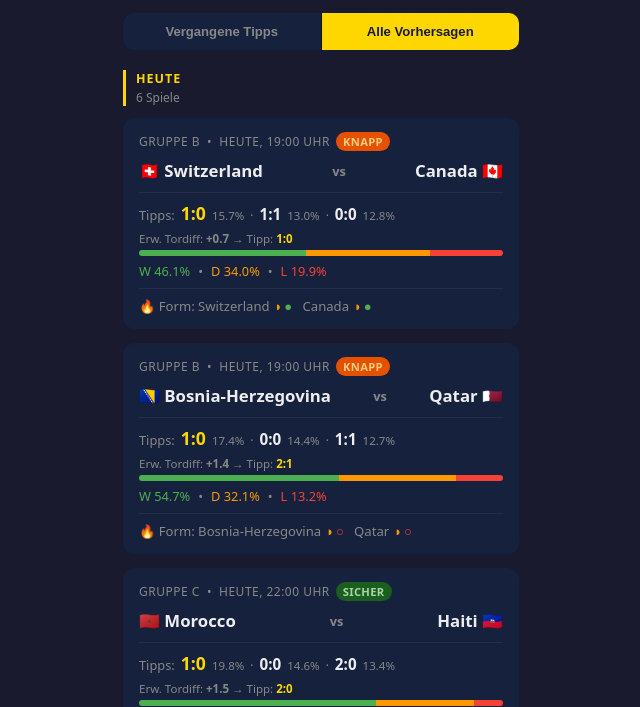
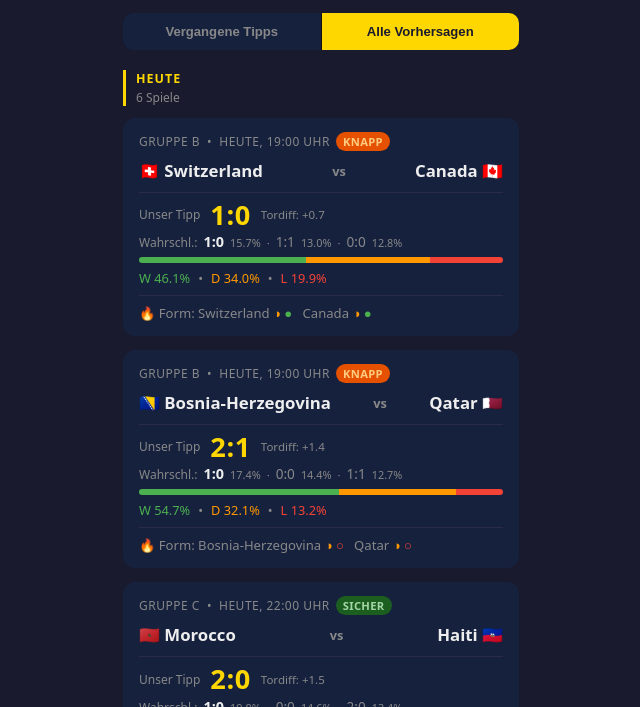
Before and after one commit to TyraBite/WmPredictor, a plain HTML site: page docs/details.html in a window 1280 px wide. Both pictures are taken after a click on the button "Alle Vorhersagen". Shown: the part 93-800 px from the top of the page, without its empty margins (319-959 px from the left). Drawn offline with Linux system fonts and the light colour scheme.

Commit message:
Promote model tip to primary card element; top_results to secondary

```diff
--- a/docs/details.html
+++ b/docs/details.html
@@ -66,13 +66,17 @@
   .dot-L { color: var(--loss); }
 
   /* Pending: tip row */
+  .main-tip-row   { display: flex; align-items: center; gap: 10px; margin-bottom: 4px; flex-wrap: wrap; }
+  .main-tip-label { font-size: 0.75rem; color: var(--muted); white-space: nowrap; }
+  .main-tip-score { font-size: 1.7rem; font-weight: 800; color: var(--accent); letter-spacing: .02em; line-height: 1; }
+  .main-tip-meta  { font-size: 0.72rem; color: var(--muted); }
   .tip-row { display: flex; align-items: baseline; gap: 6px; margin-bottom: 6px; flex-wrap: wrap; }
-  .tip-diff  { font-size: 0.72rem; color: var(--muted); margin-bottom: 4px; }
-  .tip-label { font-size: 0.8rem; color: var(--muted); }
-  .tip-value { font-size: 1.1rem; font-weight: 700; color: var(--accent); }
-  .tip-alt   { font-size: 0.95rem; font-weight: 600; color: var(--text); }
-  .tip-prob  { font-size: 0.72rem; color: var(--muted); }
-  .tip-sep   { color: var(--muted); font-size: 0.75rem; }
+  .tip-diff  { display: none; }
+  .tip-label { font-size: 0.75rem; color: var(--muted); }
+  .tip-value { font-size: 0.9rem; font-weight: 600; color: var(--text); }
+  .tip-alt   { font-size: 0.85rem; font-weight: 500; color: var(--muted); }
+  .tip-prob  { font-size: 0.68rem; color: var(--muted); }
+  .tip-sep   { color: var(--muted); font-size: 0.7rem; }
 
   .badge { display: inline-block; padding: 2px 7px; border-radius: 10px;
            font-size: 0.7rem; font-weight: 700; letter-spacing: .03em; }
@@ -258,7 +262,13 @@
       `<span class="${i===0?"tip-value":"tip-alt"}">${esc(t[0])}</span><span class="tip-prob">${t[1].toFixed(1)}%</span>`
     ).join('<span class="tip-sep">·</span>');
     const ef=m.explanation_factors||{};
-    const tordiffHtml=(ef.tip_lambda_a!=null&&ef.tip_lambda_b!=null)?`<div class="tip-diff">Erw. Tordiff: <strong>${ef.tip_lambda_a-ef.tip_lambda_b>=0?"+":""}${(ef.tip_lambda_a-ef.tip_lambda_b).toFixed(1)}</strong> → Tipp: <strong style="color:var(--accent)">${esc(m.tip||"?")}</strong></div>`:"";
+    const tordiff=(ef.tip_lambda_a!=null&&ef.tip_lambda_b!=null)?(ef.tip_lambda_a-ef.tip_lambda_b):null;
+    const tordiffLabel=tordiff!=null?`Tordiff: ${tordiff>=0?"+":""}${tordiff.toFixed(1)}`:"";
+    const mainTipHtml=`<div class="main-tip-row">
+  <span class="main-tip-label">Unser Tipp</span>
+  <span class="main-tip-score">${esc(m.tip||"?")}</span>
+  ${tordiffLabel?`<span class="main-tip-meta">${tordiffLabel}</span>`:""}
+</div>`;
     return `<div class="card" data-mid="${esc(m.match_id)}">
   <div class="card-meta">${grp} &nbsp;•&nbsp; ${fmtDateTime(m.kickoff_utc,m.date)} ${confidenceBadge(m.confidence_level||"medium")}</div>
   <div class="teams">
@@ -267,8 +277,8 @@
     <span>${esc(m.team_b)} ${esc(m.flag_b||"")}</span>
   </div>
   <hr class="card-divider"/>
-  <div class="tip-row"><span class="tip-label">Tipps:</span>${tipsHtml}</div>
-  ${tordiffHtml}
+  ${mainTipHtml}
+  <div class="tip-row"><span class="tip-label">Wahrschl.:</span>${tipsHtml}</div>
   <div class="prob-bar">
     <div class="bar-a" style="width:${bA}%"></div>
     <div class="bar-draw" style="width:${bD}%"></div>
```
Also changed, not shown: docs/index.html (+19 -9 lines).
